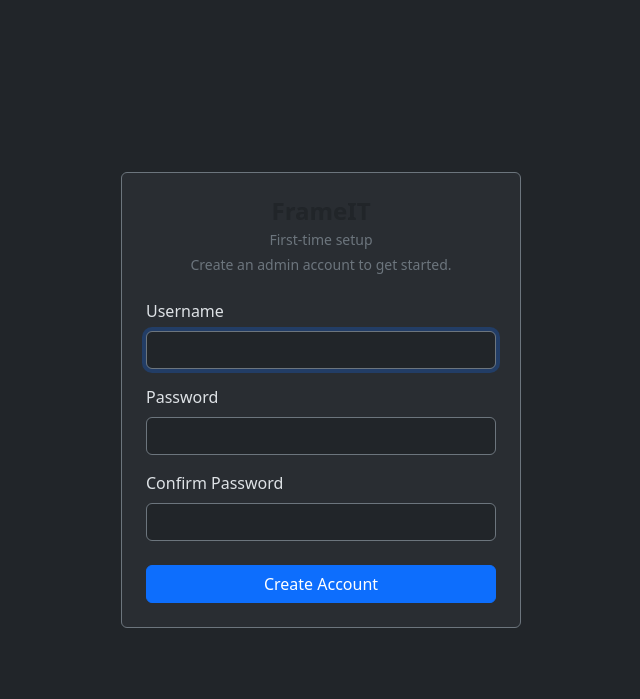
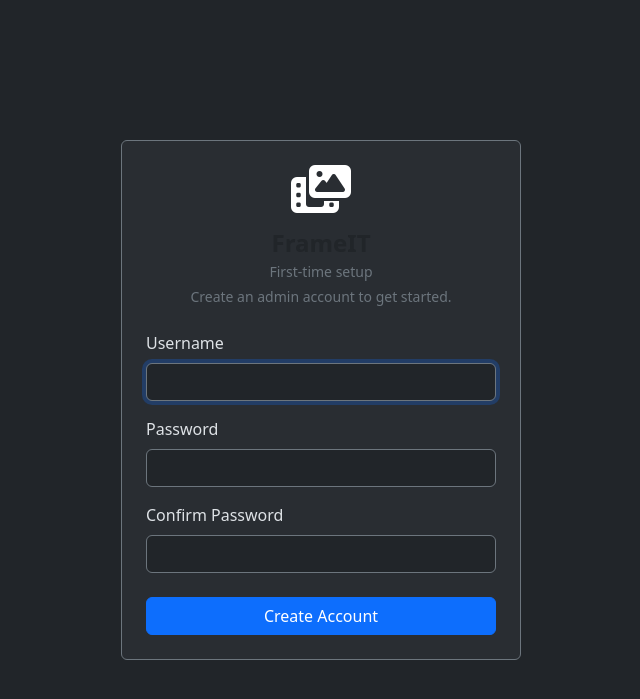
Before and after one commit to muddyland/frameIt, a Flask app: page /admin/setup in a window 1280 px wide. Shown: the top 699 px of the page, without its empty margins (319-959 px from the left). Run offline with Flask 3, Linux system fonts and the light colour scheme; some libraries are stand-ins or nearby versions.

Commit message:
Add fa-photo-film icon to login/setup pages; update PWA icon
- Replace filmstrip SVG with the FA photo-film path (consistent with navbar)
- Add fa-photo-film icon (text-white, 3rem) above title on login and setup pages
- Load Font Awesome on both standalone pages
- Add manifest, theme-color, and apple-touch-icon to login and setup

Co-Authored-By: Claude Sonnet 4.6 <noreply@anthropic.com>

```diff
--- a/templates/admin_setup.html
+++ b/templates/admin_setup.html
@@ -3,8 +3,12 @@
 <head>
     <meta charset="UTF-8">
     <meta name="viewport" content="width=device-width, initial-scale=1.0">
+    <meta name="theme-color" content="#000000">
+    <link rel="manifest" href="/manifest.json">
+    <link rel="apple-touch-icon" href="/static/img/icon.svg">
     <title>FrameIT — Setup</title>
     <link href="https://cdn.jsdelivr.net/npm/bootstrap@5.3.3/dist/css/bootstrap.min.css" rel="stylesheet" integrity="sha384-QWTKZyjpPEjISv5WaRU9OFeRpok6YctnYmDr5pNlyT2bRjXh0JMhjY6hW+ALEwIH" crossorigin="anonymous">
+    <link rel="stylesheet" href="https://cdnjs.cloudflare.com/ajax/libs/font-awesome/6.6.0/css/all.min.css" crossorigin="anonymous" referrerpolicy="no-referrer">
     <style>
         body { min-height: 100vh; display: flex; align-items: center; justify-content: center; }
         .form-label { color: #dee2e6; }
@@ -13,6 +17,9 @@
 <body class="bg-dark text-white">
     <div class="card bg-secondary bg-opacity-10 border-secondary" style="width:400px">
         <div class="card-body p-4">
+            <div class="text-center mb-3">
+                <i class="fa-solid fa-photo-film text-white" style="font-size:3rem"></i>
+            </div>
             <h4 class="text-center fw-bold mb-1">FrameIT</h4>
             <p class="text-center text-secondary small mb-1">First-time setup</p>
             <p class="text-center text-secondary small mb-4">Create an admin account to get started.</p>
```
Also changed, not shown: templates/admin_login.html (+7 -0 lines), static/img/icon.svg.
